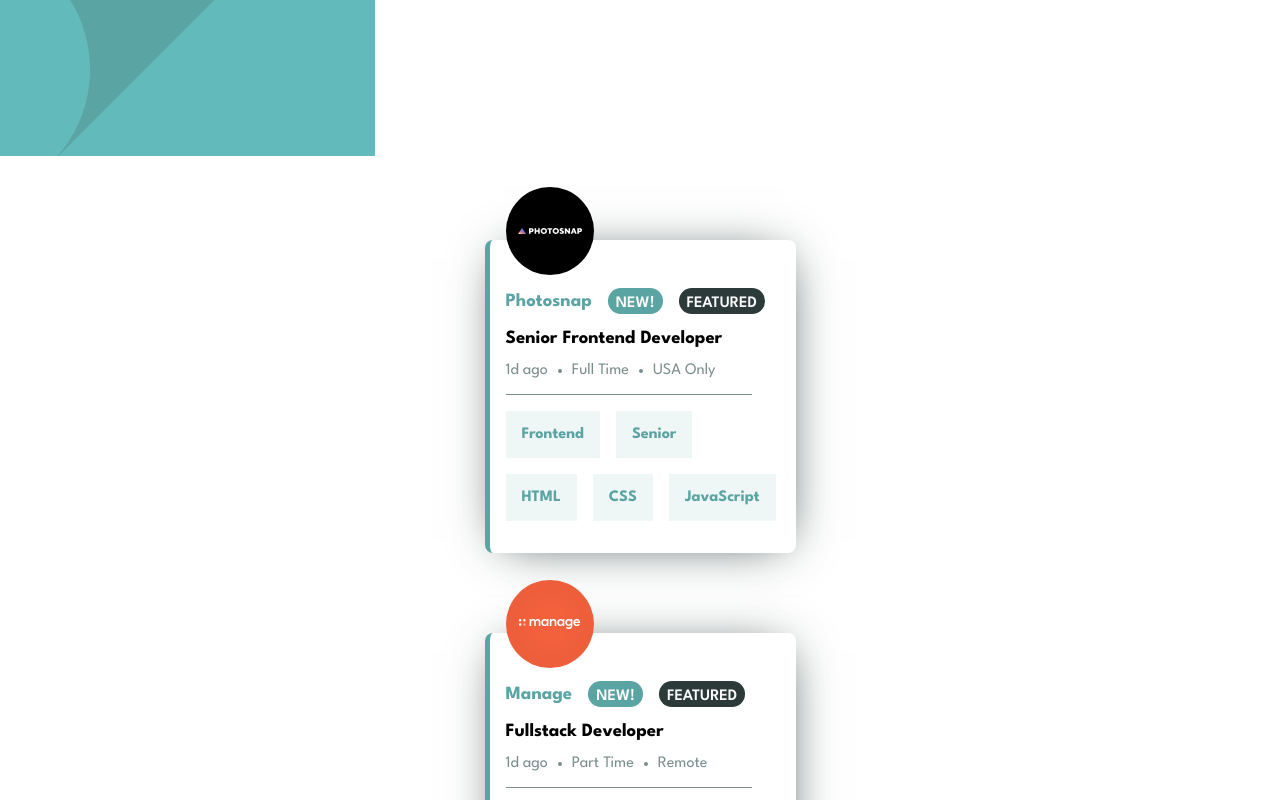
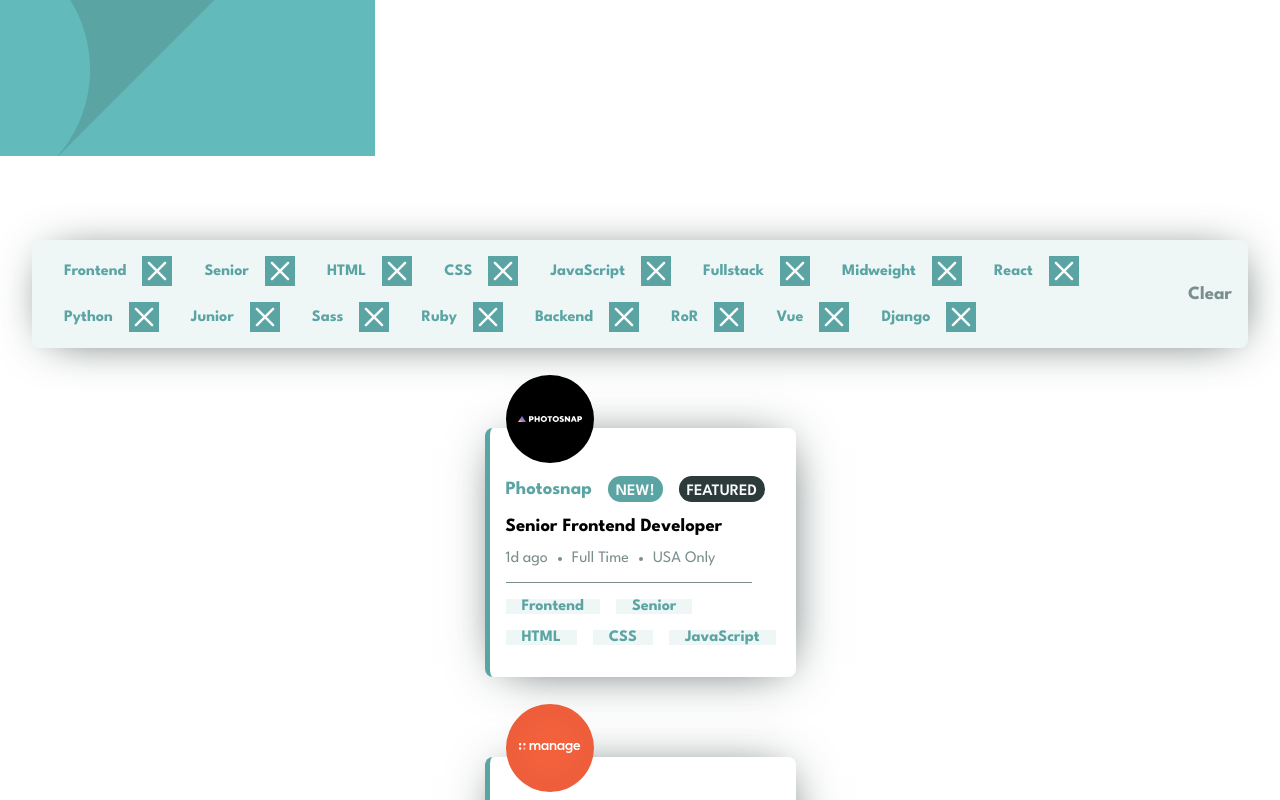
Before and after one commit to lyntee/job-listings, a React (Vite) app: page / in a window 1280 px wide. Shown: the top 800 px of the page. Built offline with nearby package versions, Linux system fonts and the light colour scheme.

Commit message:
filter bar

```diff
--- a/package.json
+++ b/package.json
@@ -11,7 +11,8 @@
   },
   "dependencies": {
     "react": "^18.2.0",
-    "react-dom": "^18.2.0"
+    "react-dom": "^18.2.0",
+    "react-icons": "^5.0.1"
   },
   "devDependencies": {
     "@types/react": "^18.2.56",
--- a/src/App.jsx
+++ b/src/App.jsx
@@ -1,4 +1,5 @@
 import Header from "./components/Header";
+import Filterbar from "./components/Filterbar";
 import CardContainer from "./components/CardContainer";
 import { useState } from "react";
 
@@ -17,6 +18,7 @@ function App() {
   return (
     <>
       <Header view={view} />
+      <Filterbar />
       <div className="container">
         <CardContainer />
       </div>
--- a/src/components/Card.jsx
+++ b/src/components/Card.jsx
@@ -30,7 +30,7 @@ const Card = ({
             {featured && <FeaturedTag />}
           </section>
 
-          <h3>{position}</h3>
+          <h3 className="position">{position}</h3>
 
           <ul>
             <li>{postedAt}</li>
--- /dev/null
+++ b/src/components/FilterTags.jsx
@@ -0,0 +1,44 @@
+import data from "../../data.json";
+import { CgClose } from "react-icons/cg";
+
+const allTags = [];
+
+data.forEach((job) => {
+  allTags.push(job.role);
+  allTags.push(job.level);
+  allTags.push(job.tools);
+  allTags.push(job.languages);
+});
+
+const allFilterTags = allTags.flat().reduce(
+  (acc, currentTag) => {
+    if (!acc.includes(currentTag)) {
+      acc.push(currentTag);
+    }
+    return acc;
+  },
+  ["Frontend"]
+);
+
+// console.log("filter tags", allFilterTags);
+
+const FilterTags = () => {
+  return (
+    <section className="filter-bar">
+      {allFilterTags.map((tag, index) => (
+        <div key={index} className="filter-tags-container">
+          <span className="tags">{tag}</span>
+          <CgClose
+            size={30}
+            style={{
+              backgroundColor: "hsl(180, 29%, 50%)",
+              color: "#fafafa",
+            }}
+          />
+        </div>
+      ))}
+    </section>
+  );
+};
+
+export default FilterTags;
--- /dev/null
+++ b/src/components/Filterbar.jsx
@@ -0,0 +1,12 @@
+import FilterTags from "./FilterTags";
+
+const Filterbar = () => {
+  return (
+    <main className="filter-bar-container">
+      <FilterTags />
+      <h3 className="clear">Clear</h3>
+    </main>
+  );
+};
+
+export default Filterbar;
--- a/src/index.css
+++ b/src/index.css
@@ -69,6 +69,10 @@ main {
 .company h3 {
   color: hsl(180, 29%, 50%);
 }
+.position:hover {
+  color:hsl(180, 29%, 50%);
+  cursor: pointer;
+}
 
 ul {
   display: flex;
@@ -101,7 +105,42 @@ ul li {
   background-color: hsl(180, 31%, 95%);
   color: hsl(180, 29%, 50%);
   font-weight: 700;
-  padding: 1rem;
+  padding: 0 1rem 0 1rem;
+}
+
+.tags:hover {
+  background-color: hsl(180, 29%, 50%);
+  color: #fafafa;
+  cursor: pointer;
+}
+
+/* Filter bar */
+.filter-bar-container {
+  display: flex;
+  justify-content: space-between;
+  align-items: center;
+  background-color: hsl(180, 31%, 95%);
+}
+.filter-bar {
+  display: flex;
+  flex-wrap: wrap;
+  gap: 1rem;
+}
+
+.filter-tags-container {
+  display: flex;
+  align-items: center;
+  justify-content: center;
+}
+
+.clear {
+  color:hsl(180, 8%, 52%);
+}
+
+.clear:hover {
+  color: hsl(180, 29%, 50%);
+  cursor: pointer;
+  text-decoration: underline;
 }
 
 /* Desktop view */
```
Also changed, not shown: 1 other file (tests, documents, lock files or other folders).
